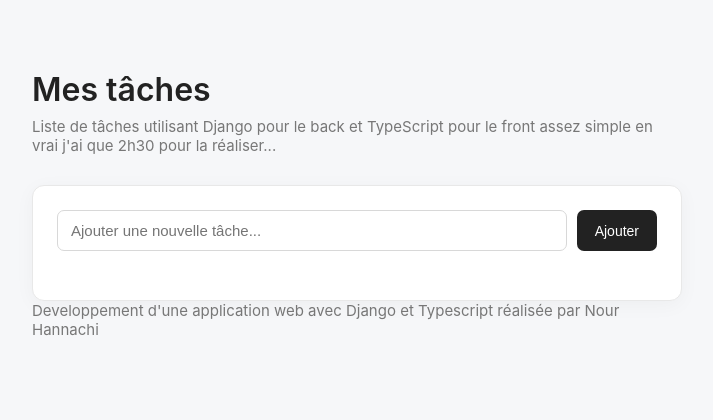
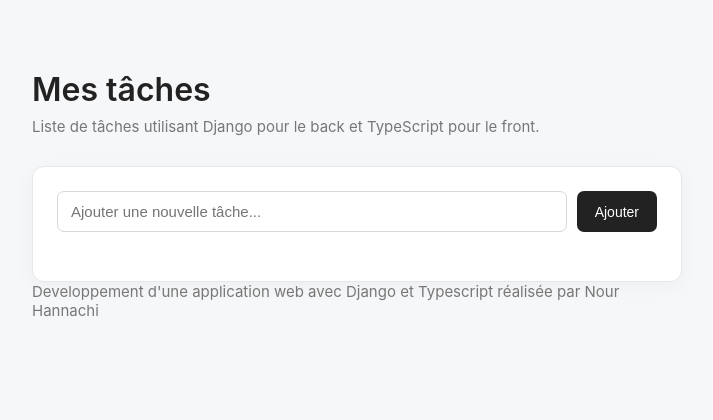
Before and after one commit to nourhnn/todo-django, a Django app: page / in a window 1280 px wide. Shown: the top 420 px of the page, without its empty margins (283-996 px from the left). Run offline with Django 5.2, Linux system fonts and the light colour scheme; data that the repository does not hold is empty.

Commit message:
Update index.html

```diff
--- a/tasks/templates/tasks/index.html
+++ b/tasks/templates/tasks/index.html
@@ -266,7 +266,7 @@
             <h1>Mes tâches</h1>
 
             <p class="subtitle">
-                Liste de tâches utilisant Django pour le back et TypeScript pour le front assez simple en vrai j'ai que 2h30 pour la réaliser...
+                                Liste de tâches utilisant Django pour le back et TypeScript pour le front.
             </p>
 
         </header>
```
